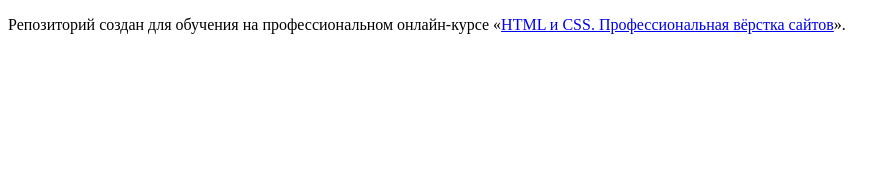
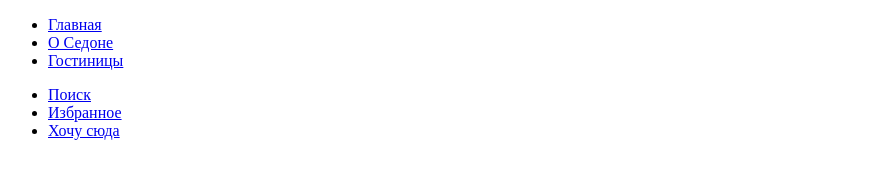
Before and after one commit to htmlacademy-htmlcss/1927509-sedona-33, a plain HTML site: page index.html in a window 1280 px wide. Shown: the whole page, without its empty margins (0-895 px from the left). Drawn offline with Linux system fonts and the light colour scheme.

Commit message:
Update index.html
Добавляю хедер страницы

```diff
--- a/index.html
+++ b/index.html
@@ -5,8 +5,39 @@
     <title>HTML Academy: Седона</title>
   </head>
   <body>
-
-    <p>Репозиторий создан для обучения на профессиональном онлайн‑курсе «<a href="https://htmlacademy.ru/intensive/htmlcss">HTML и CSS. Профессиональная вёрстка сайтов</a>».</p>
-
+    <header class="page-header">
+      <nav class="navigation">
+        <ul class="navigation-list">
+          <li class="navigation-items">
+            <a class="navigation-link" href="about.html">Главная</a>
+          </li>
+          <li class="navigation-items">
+            <a class="navigation-link" href="faq.html">О Седоне</a>
+          </li>
+          <li class="navigation-items">
+            <a class="navigation-link" href="catalog.htmll">Гостиницы</a>
+          </li>
+        </ul>
+        <ul class="navigation-list navigation-user">
+          <li class="navigation-items">
+            <a class="navigation-link" href="#">
+              <span class="visually-hidden">
+                Поиск
+              </span>
+            </a>
+          </li>
+          <li class="navigation-items">
+            <a class="navigation-link" href="#">
+              <span class="visually-hidden">
+                Избранное
+              </span>
+            </a>
+          </li>
+          <li class="navigation-items">
+            <a class="navigation-link" href="#">Хочу сюда</a>
+          </li>
+        </ul>
+      </nav>
+    </header>
   </body>
 </html>
```
